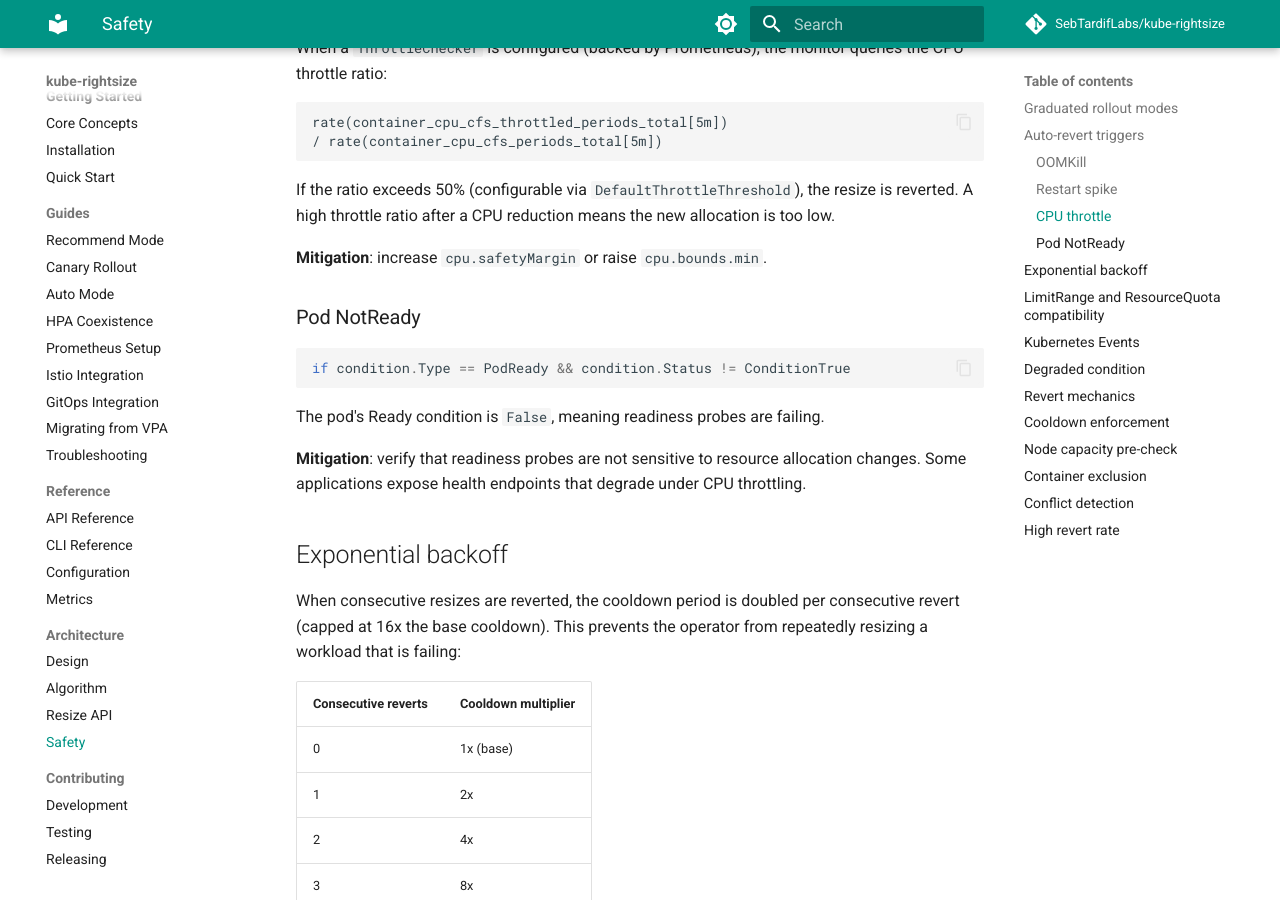
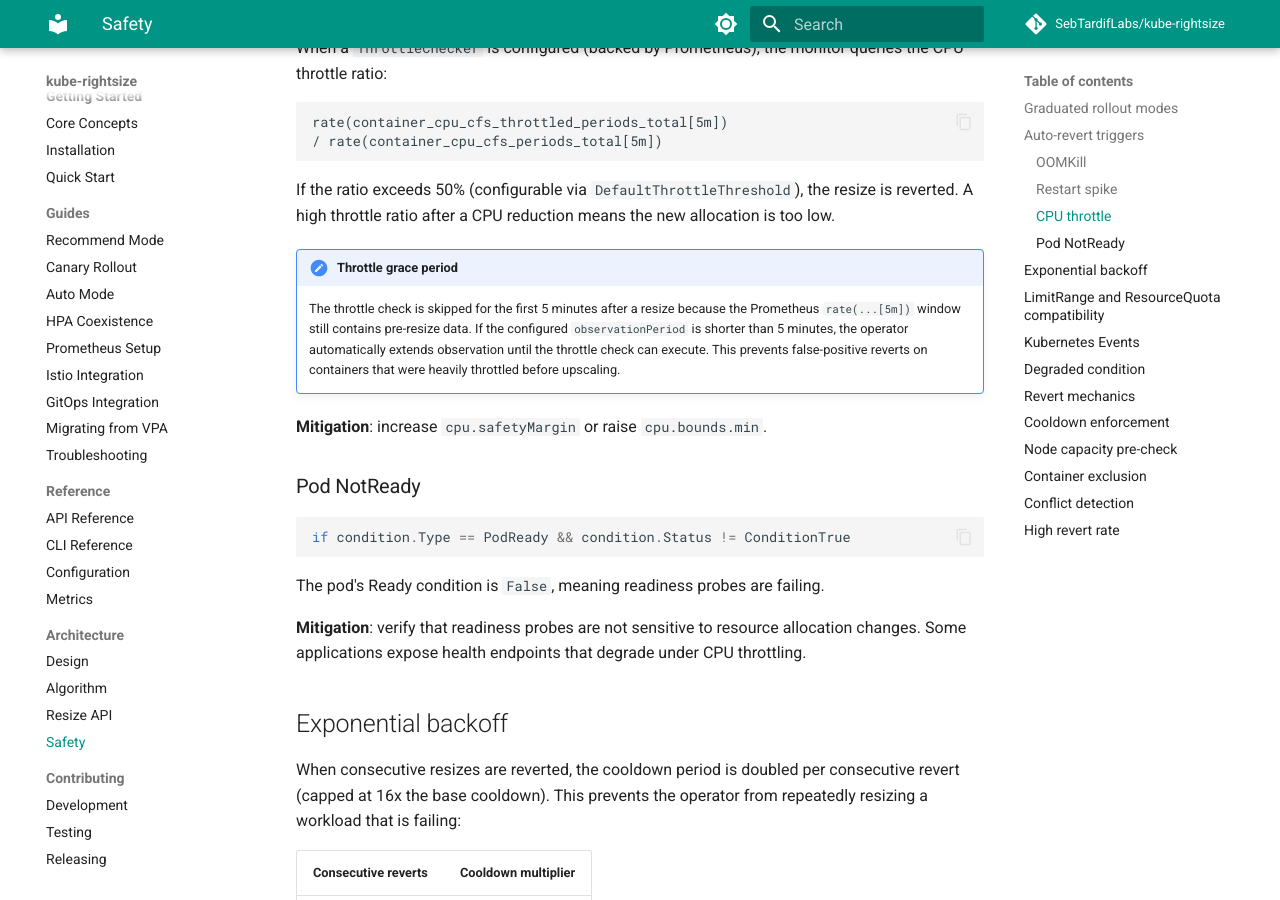
Before and after one commit to attune-io/attune, an MkDocs documentation site: the page built from docs/architecture/safety.md, in a window 1280 px wide and 900 px high, scrolled down 1506 px. Built offline with MkDocs 1.6.1 and Material for MkDocs 9.7.7, drawn with Linux system fonts in a browser that asks for light colours; comment, search, counter and statistics services are not loaded.

Commit message:
Document throttle grace period and deferred observation in safety docs
Adds a note explaining why the throttle check is skipped for the first
5 minutes after resize, and that the operator automatically extends
observation when observationPeriod < throttle grace.

Signed-off-by: Sebastien Tardif <sebtardif@ncf.ca>

```diff
--- a/docs/architecture/safety.md
+++ b/docs/architecture/safety.md
@@ -68,6 +68,14 @@ rate(container_cpu_cfs_throttled_periods_total[5m])
 If the ratio exceeds 50% (configurable via `DefaultThrottleThreshold`), the
 resize is reverted. A high throttle ratio after a CPU reduction means the
 new allocation is too low.
+
+!!! note "Throttle grace period"
+    The throttle check is skipped for the first 5 minutes after a resize
+    because the Prometheus `rate(...[5m])` window still contains pre-resize
+    data. If the configured `observationPeriod` is shorter than 5 minutes,
+    the operator automatically extends observation until the throttle check
+    can execute. This prevents false-positive reverts on containers that
+    were heavily throttled before upscaling.
 
 **Mitigation**: increase `cpu.safetyMargin` or raise `cpu.bounds.min`.
 
```
